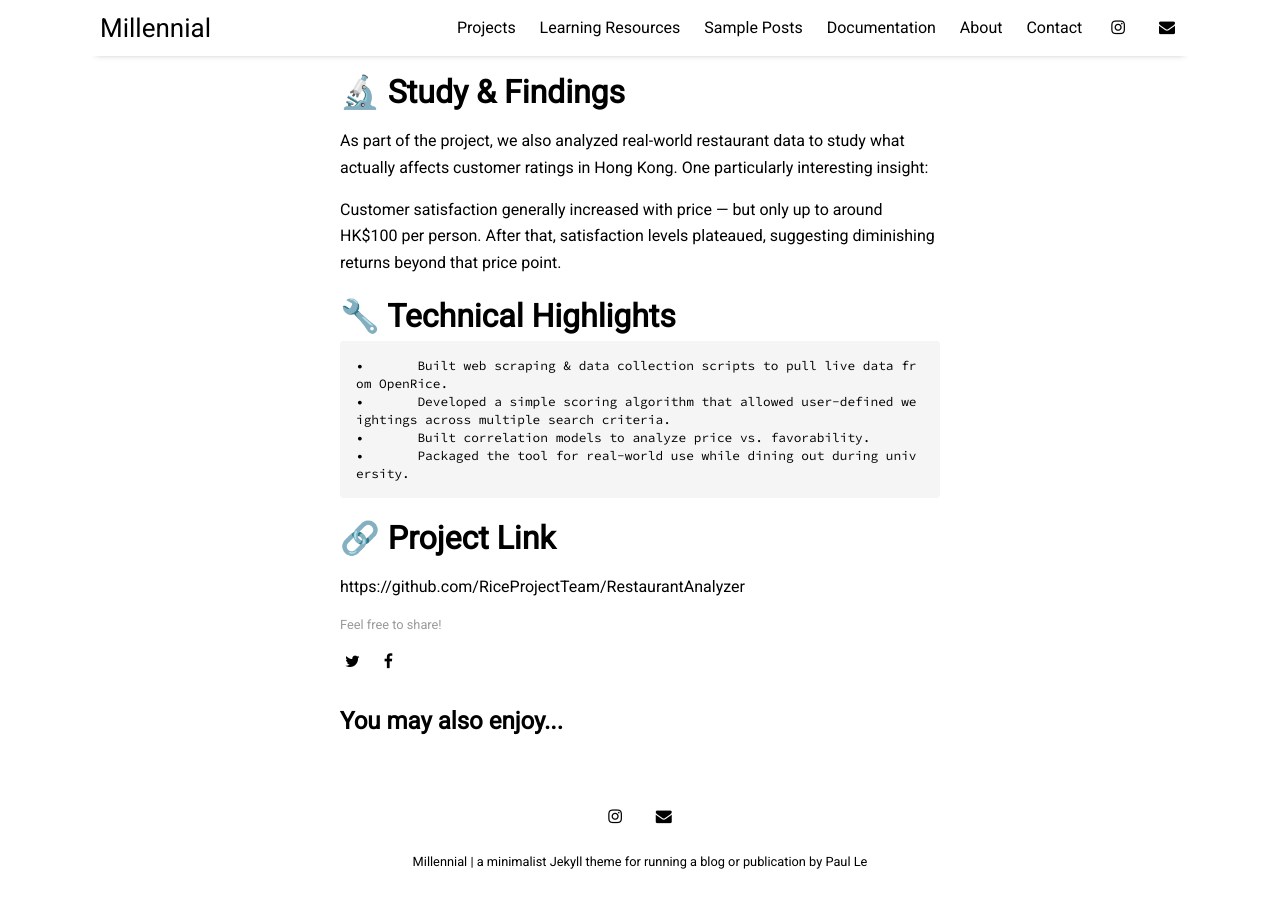
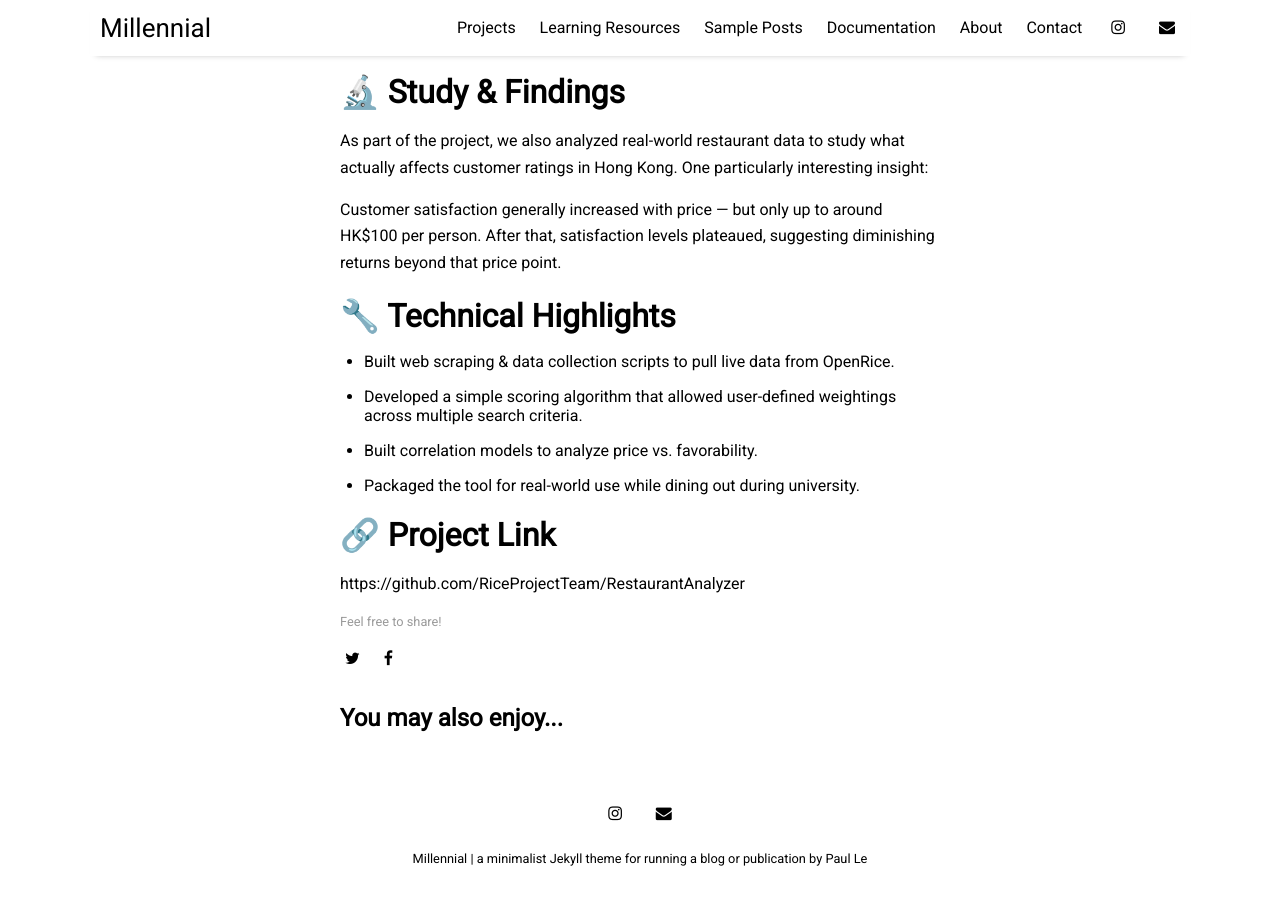
Before and after one commit to dulangaj/dulangaj.github.io, a Jekyll site: the page built from _posts/2025-06-16-food-analysis.md, in a window 1280 px wide and 900 px high, scrolled down 925 px. Built offline with Jekyll 4.4.1, drawn with Linux system fonts in a browser that asks for light colours; nearby versions of some CDN libraries.

```diff
--- a/_posts/2025-06-16-food-analysis.md
+++ b/_posts/2025-06-16-food-analysis.md
@@ -21,10 +21,10 @@ One particularly interesting insight:
 Customer satisfaction generally increased with price — but only up to around HK$100 per person. After that, satisfaction levels plateaued, suggesting diminishing returns beyond that price point.
 
 # 🔧 Technical Highlights
-	•	Built web scraping & data collection scripts to pull live data from OpenRice.
-	•	Developed a simple scoring algorithm that allowed user-defined weightings across multiple search criteria.
-	•	Built correlation models to analyze price vs. favorability.
-	•	Packaged the tool for real-world use while dining out during university.
+- Built web scraping & data collection scripts to pull live data from OpenRice.
+- Developed a simple scoring algorithm that allowed user-defined weightings across multiple search criteria.
+- Built correlation models to analyze price vs. favorability.
+- Packaged the tool for real-world use while dining out during university.
 
 # 🔗 Project Link
 https://github.com/RiceProjectTeam/RestaurantAnalyzer
```
Also changed, not shown: assets/img/pilpil.jpeg.
